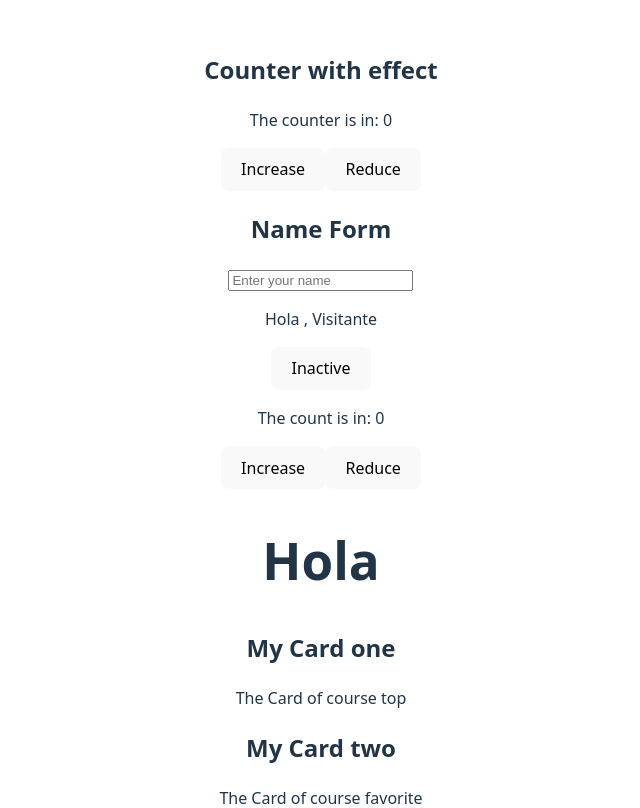
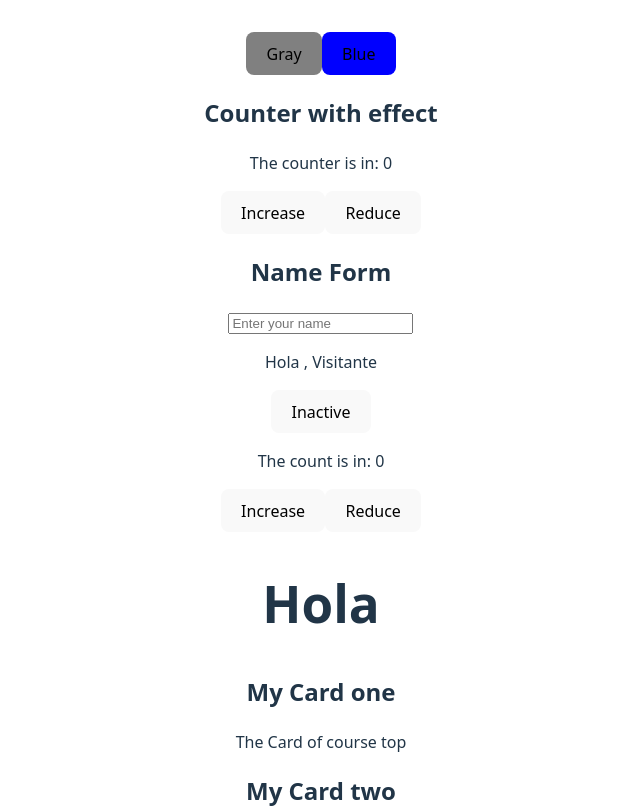
Before and after one commit to Jtlisg/myAppFirstReact, a React (Vite) app: page / in a window 1280 px wide. Shown: the top 808 px of the page, without its empty margins (319-959 px from the left). Built offline with nearby package versions, Linux system fonts and the light colour scheme.

Commit message:
Creacion de componente Button y implementacion de styled-components

```diff
--- /dev/null
+++ b/components/Button.jsx
@@ -0,0 +1,18 @@
+//Importando styled para usarlo en este componente
+import styled from 'styled-components';
+
+//Implementando styled
+const StyledButton = styled.button`
+background-color: ${props => props.blue ? 'blue' : 'gray'};
+`;
+
+
+//Create the component Button
+const Button = ({children,blue}) => {
+
+    return  <StyledButton blue={blue}>{children}</StyledButton>
+
+}
+
+//Exportando el componente para usarlo
+export default Button;
--- a/package.json
+++ b/package.json
@@ -11,7 +11,8 @@
   },
   "dependencies": {
     "react": "^19.0.0",
-    "react-dom": "^19.0.0"
+    "react-dom": "^19.0.0",
+    "styled-components": "^6.1.18"
   },
   "devDependencies": {
     "@eslint/js": "^9.22.0",
--- a/src/App.jsx
+++ b/src/App.jsx
@@ -1,3 +1,4 @@
+import Button  from '../components/Button';
 import CounterWithEffect from '../components/CounterWithEffect';
 import NameForm from '../components/NameForm';
 import ToggleButton  from '../components/ToggleButton';
@@ -11,6 +12,10 @@ function App() {
 
   return (
     <section>
+
+      {/* usando el button con styled */}
+      <Button gray>Gray</Button>
+      <Button blue>Blue</Button>
 
       <h2>Counter with effect</h2>
       {/* component CounterWithEffect */}
```
Also changed, not shown: 1 other file (tests, documents, lock files or other folders).
